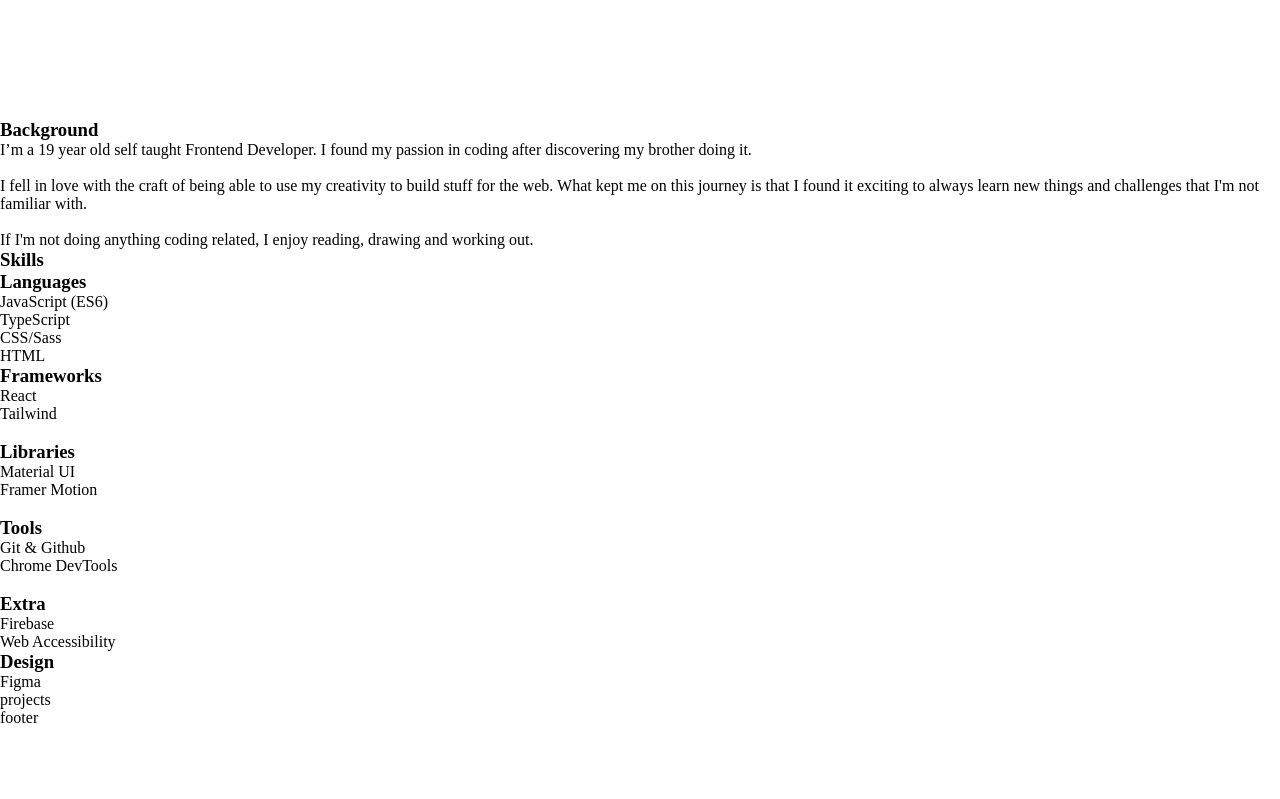
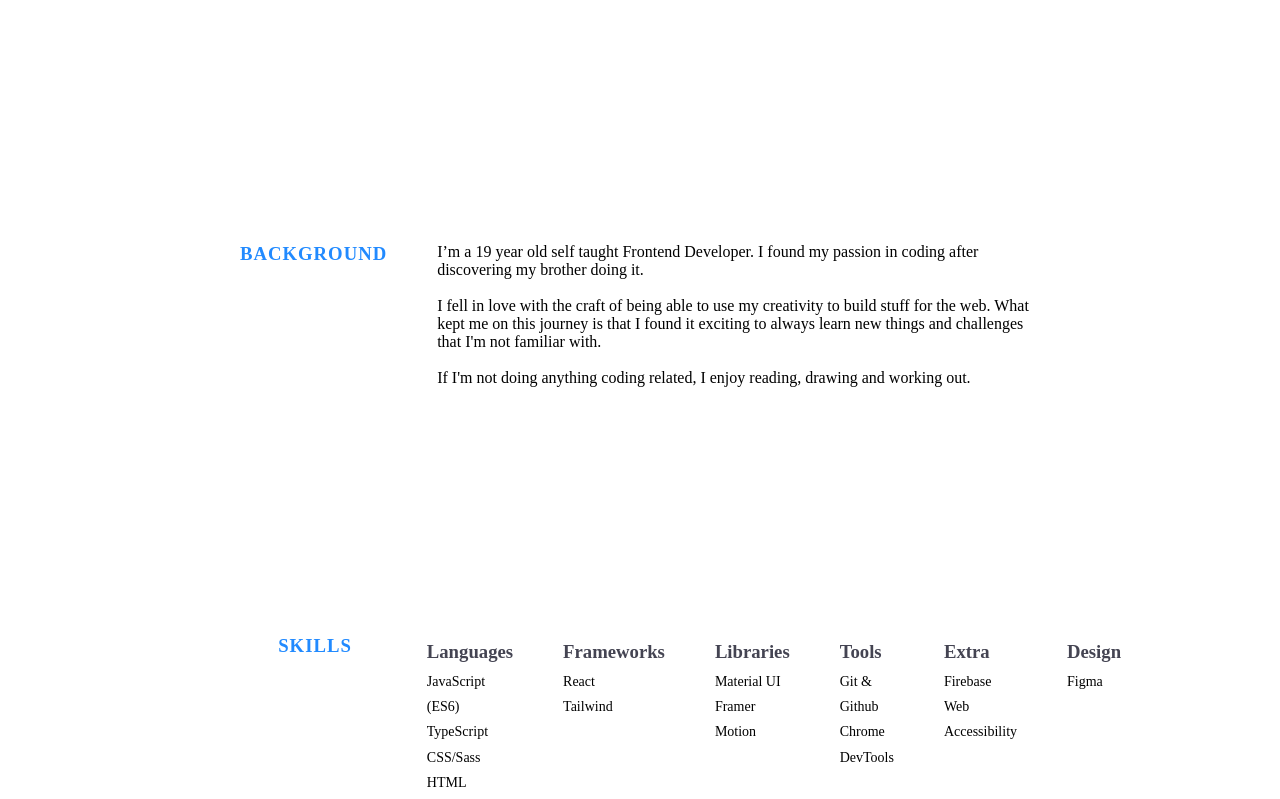
Before and after one commit to mirayatech/V3-Portfolio, a React (Vite) app: page / in a window 1280 px wide. Shown: the part 681-1480 px from the top of the page. Before the commit the page ends 1408 px from the top, so only its background shows below. Built offline with nearby package versions, Linux system fonts and the light colour scheme.

Commit message:
feat: style about layout

```diff
--- a/src/components/about/about.css
+++ b/src/components/about/about.css
@@ -0,0 +1,45 @@
+.about {
+  height: 100vh;
+  display: flex;
+  flex-direction: column;
+  justify-content: center;
+}
+
+.about .wrapper {
+  margin: auto;
+  display: flex;
+  justify-content: center;
+}
+
+.about .wrapper:first-child {
+  max-width: 800px;
+}
+
+.about .wrapper .about__title {
+  letter-spacing: 1px;
+  margin-right: 50px;
+  font-weight: 600;
+  text-transform: uppercase;
+  color: var(--blue-light-theme);
+}
+.about .wrapper__skills {
+  width: 600px;
+  display: flex;
+}
+
+.about .wrapper:nth-child(2) ul h3 {
+  font-weight: 600;
+  line-height: 1.8;
+  color: var(--black);
+}
+
+.about .wrapper:nth-child(2) ul {
+  margin: 0 25px;
+  list-style: none;
+}
+
+.about .wrapper:nth-child(2) ul li {
+  line-height: 1.8;
+  font-weight: 300;
+  font-size: calc(14 / 16 * 1rem);
+}
```
